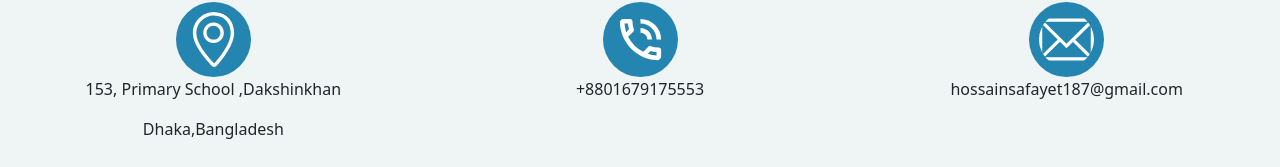
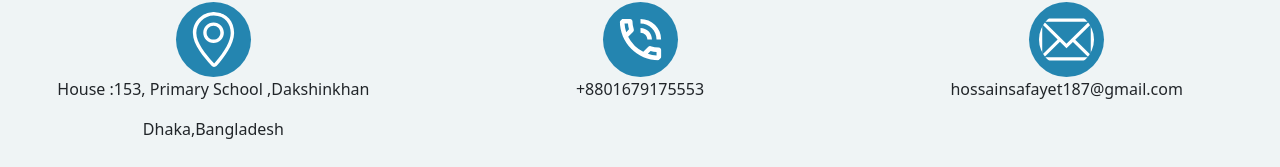
Before and after one commit to safayet404/local-luminaries-frontend, a React (Create React App) app: page /contact in a window 1280 px wide. Shown: the part 622-789 px from the top of the page. Built offline with nearby package versions, Linux system fonts and the light colour scheme.

Commit message:
Update Contact.js

```diff
--- a/src/components/Contact.js
+++ b/src/components/Contact.js
@@ -20,7 +20,7 @@ const Contact = () => {
             <div className="d-flex flex-column align-items-center mt-4 mb-4">
               <SlLocationPin className="contactIcons" />
 
-              <p>153, Primary School ,Dakshinkhan </p>
+              <p>House :153, Primary School ,Dakshinkhan </p>
               <p>Dhaka,Bangladesh</p>
             </div>
           </Col>
```
